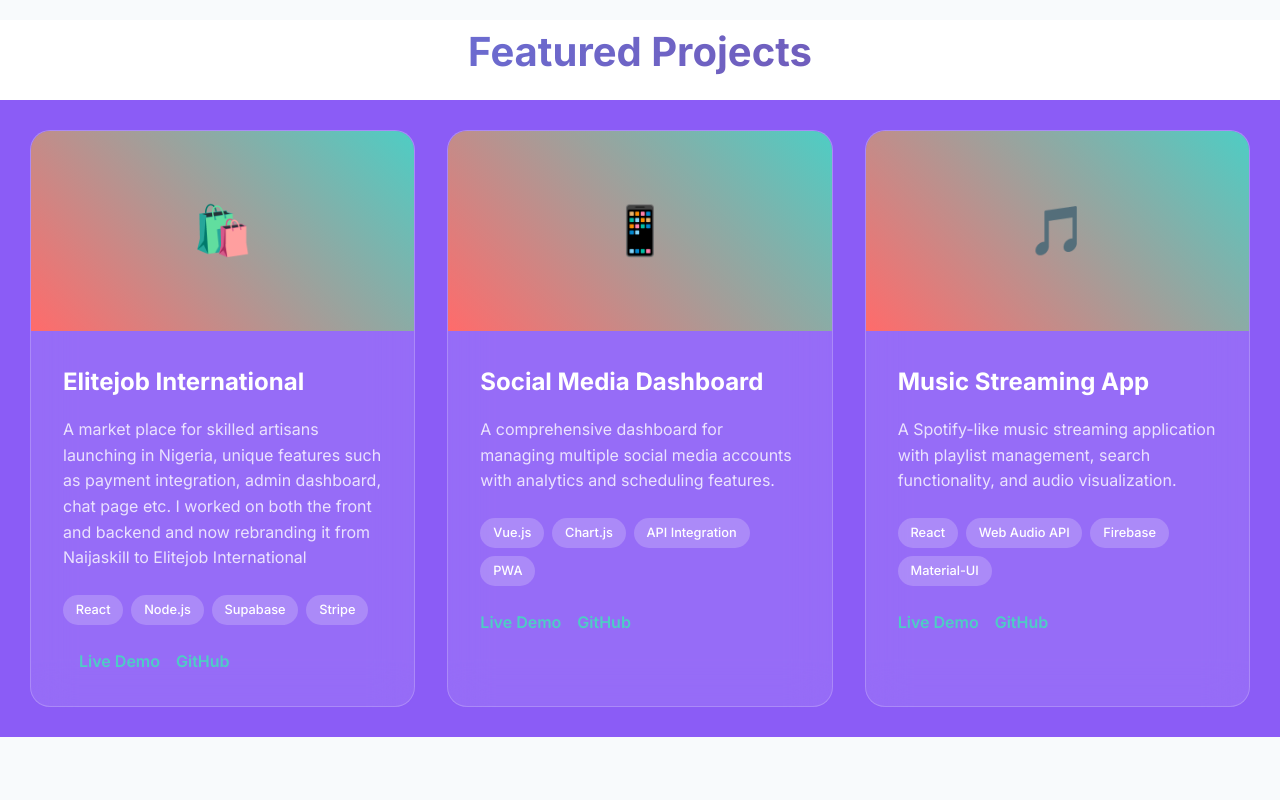
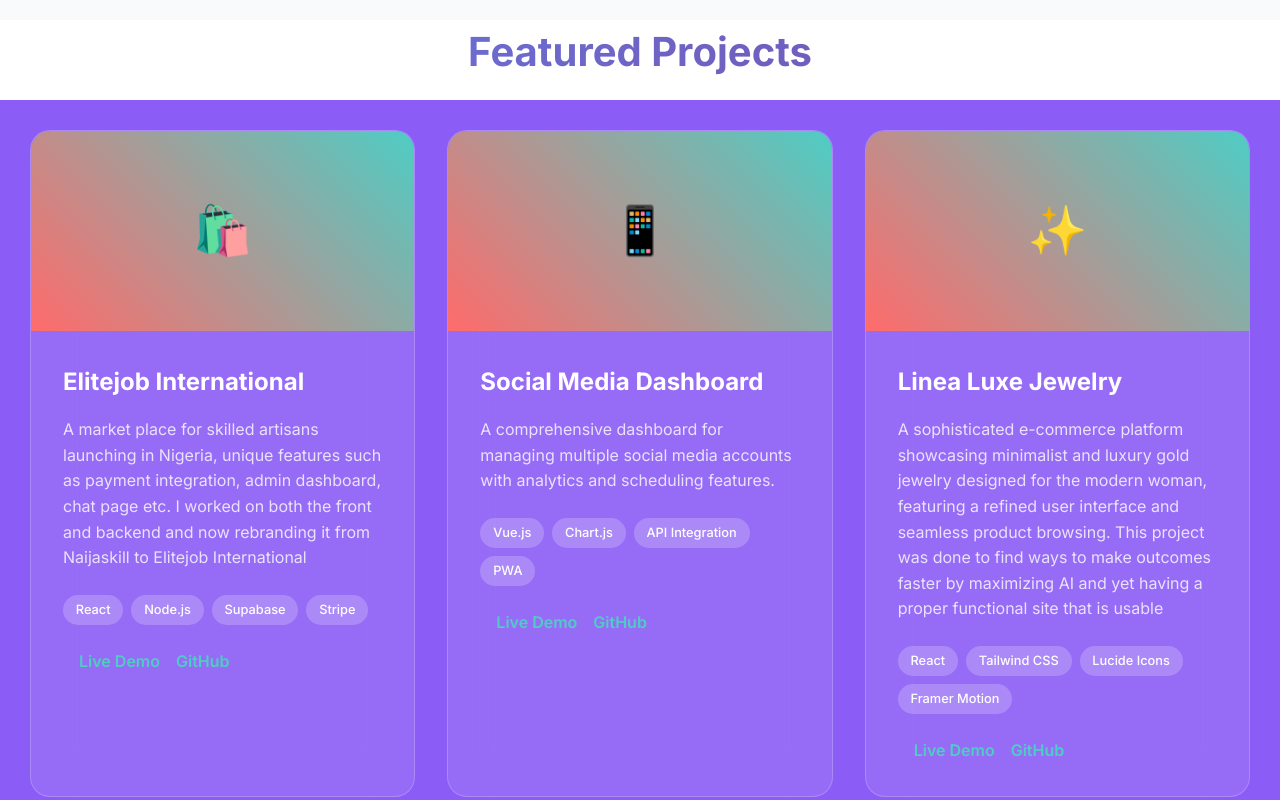
Before and after one commit to FlourishNyama/flourishwebportfolio, a plain HTML site: page index.html in a window 1280 px wide. Shown: the part 1760-2560 px from the top of the page. Drawn offline with Linux system fonts and the light colour scheme.

Commit message:
add final links

```diff
--- a/index.html
+++ b/index.html
@@ -916,6 +916,7 @@
                 </div></a>
             </div>
             <div class="project-card">
+                <a href="social media dashboard/index.html">
                 <div class="project-image">📱</div>
                 <div class="project-content">
                     <h3>Social Media Dashboard</h3>
@@ -930,24 +931,25 @@
                         <a href="social media dashboard/index.html" class="project-link">Live Demo</a>
                         <a href="social media dashboard/index.html" class="project-link">GitHub</a>
                     </div>
-                </div>
+                </div></a>
             </div>
             <div class="project-card">
-                <div class="project-image">🎵</div>
+                <a href="https://httpsflourishnyamagithubioremix-of-linea-jewe.lovable.app/">
+                <div class="project-image">✨</div>
                 <div class="project-content">
-                    <h3>Music Streaming App</h3>
-                    <p>A Spotify-like music streaming application with playlist management, search functionality, and audio visualization.</p>
+                    <h3>Linea Luxe Jewelry</h3>
+                    <p>A sophisticated e-commerce platform showcasing minimalist and luxury gold jewelry designed for the modern woman, featuring a refined user interface and seamless product browsing. This project was done to find ways to make outcomes faster by maximizing AI and yet having a proper functional site that is usable</p>
                     <div class="project-tech">
                         <span class="tech-tag">React</span>
-                        <span class="tech-tag">Web Audio API</span>
-                        <span class="tech-tag">Firebase</span>
-                        <span class="tech-tag">Material-UI</span>
+                        <span class="tech-tag">Tailwind CSS</span>
+                        <span class="tech-tag">Lucide Icons</span>
+                        <span class="tech-tag">Framer Motion</span>
                     </div>
                     <div class="project-links">
-                        <a href="https://flourishnyama.github.io/remix-of-linea-jewelry/" class="project-link">Live Demo</a>
-                        <a href="https://github.com/FlourishNyama/remix-of-linea-jewelry.git" class="project-link">GitHub</a>
+                        <a href="https://httpsflourishnyamagithubioremix-of-linea-jewe.lovable.app/" class="project-link">Live Demo</a>
+                        <a href="https://github.com/FlourishNyama/remix-of-linea-jewelry" class="project-link">GitHub</a>
                     </div>
-                </div>
+                </div></a>
             </div>
         </div>
     </section>
```
